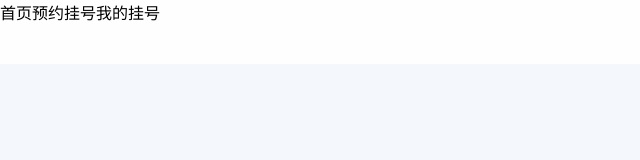
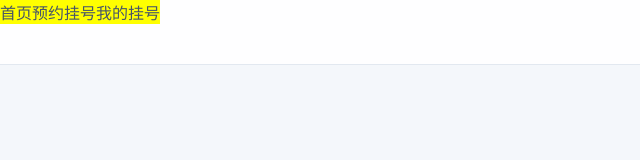
Before and after one commit to tsienbo/HMS, a plain HTML site: page index.html in a window 1280 px wide. Shown: the whole page, without its empty margins (0-640 px from the left). Drawn offline with Linux system fonts and the light colour scheme.

Commit message:
updated by `git push.bat`

```diff
--- a/css/style.css
+++ b/css/style.css
@@ -11,6 +11,14 @@ body {
 .wrapper {
     /* 使用 flex 取代传统 inline-block ，详见 https://juejin.cn/post/7566091125607923763 */
     display: flex;
+
+}
+.wrapper div {
+    color: #475569;
+    background-color: yellow;
+}
+.wrapper div:active {
+    background-color: black;
 }
 
 /* 设置导航盒子边框 */
@@ -18,4 +26,5 @@ body {
     width: 100%;
     height: 64px;
     background-color: rgb(254, 254, 255);
+    border-bottom: 1px solid rgb(226, 232, 240);
 }
```
